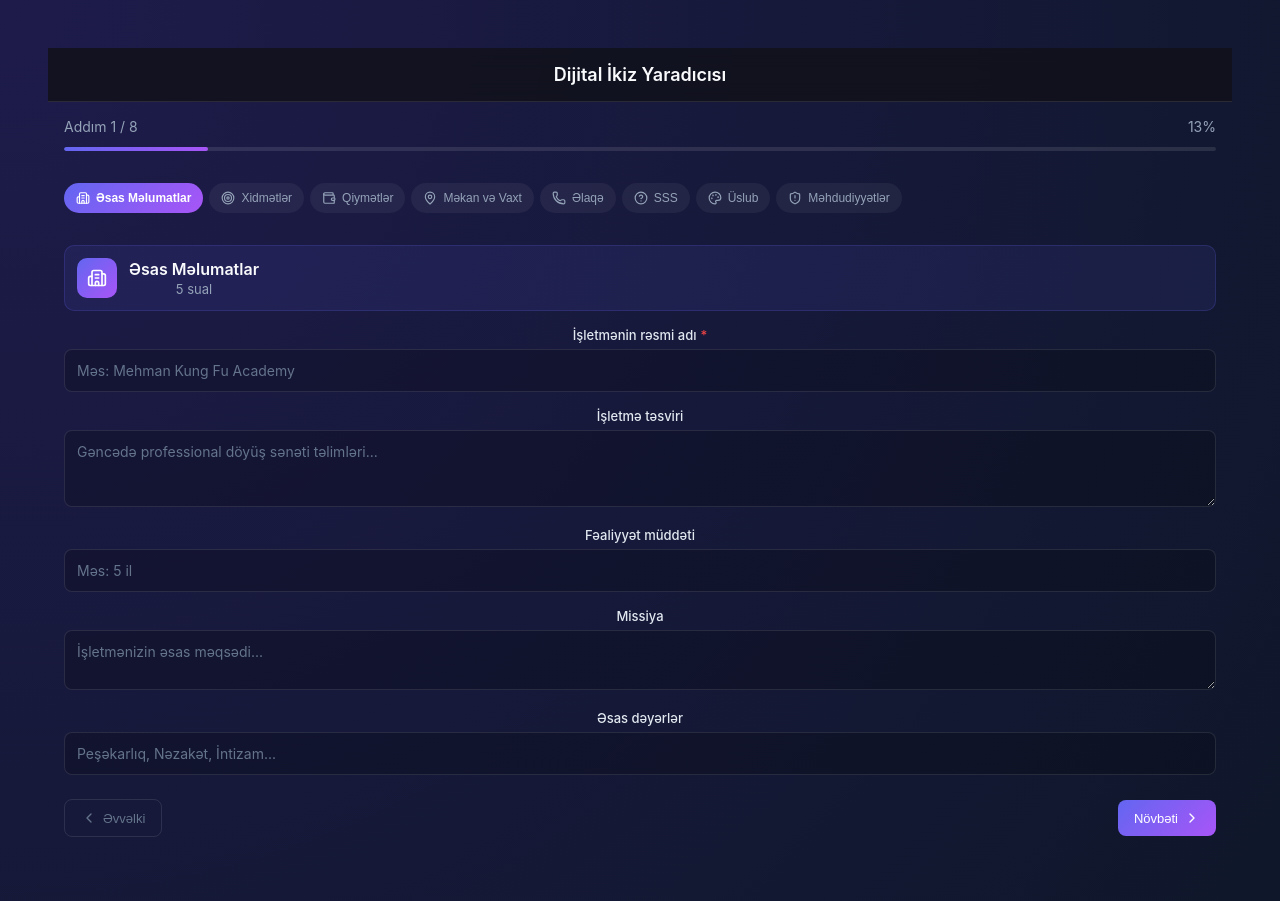
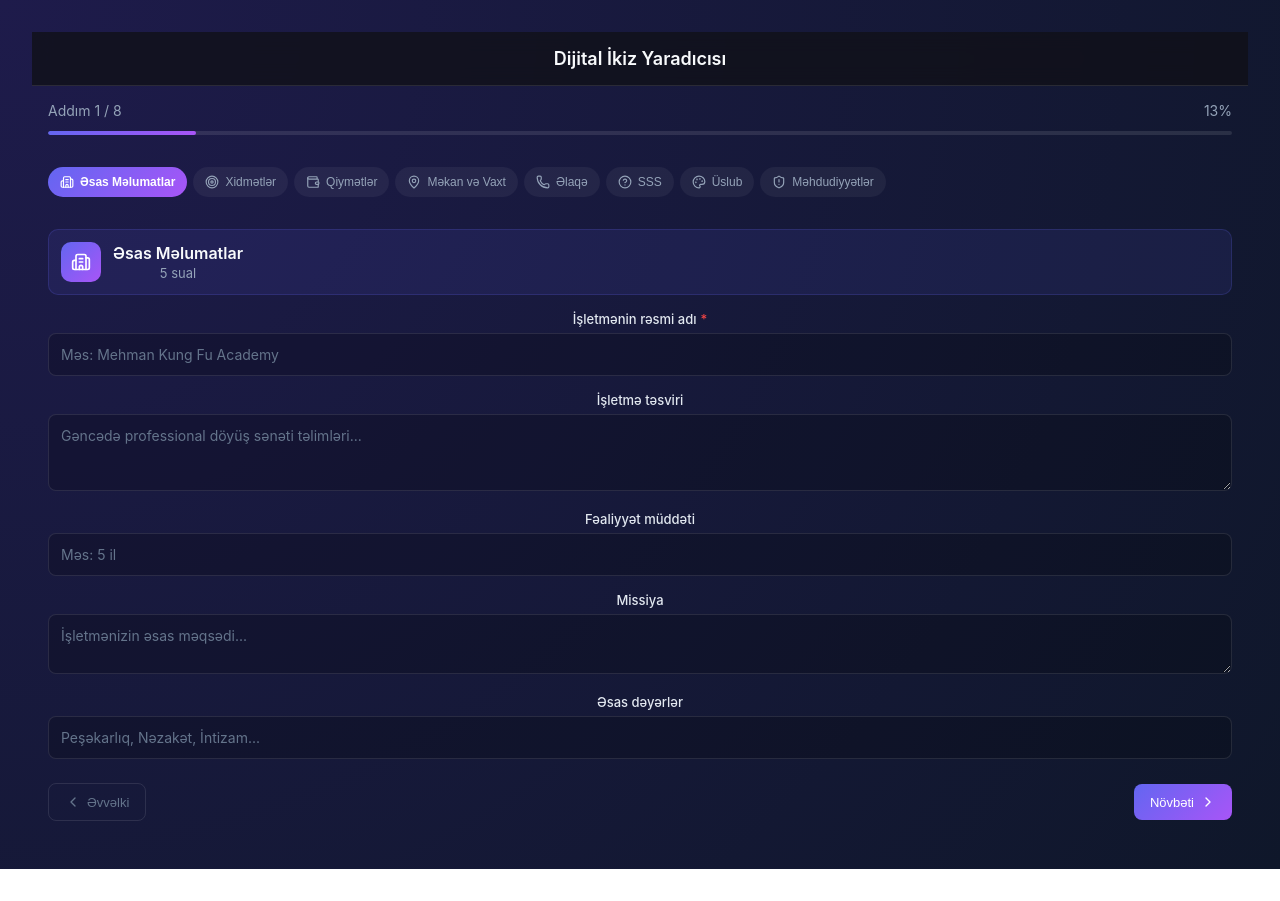
Before and after one commit to israfilshabanov/instagram-dm-automation, a React app in the folder frontend/: page /brief in a window 1280 px wide. After the commit the page ends 869 px from the top, so only its background shows below. Built offline with nearby package versions, Linux system fonts and the light colour scheme; no server answers; the HTML template or start-up script is replaced by a standard one.

Commit message:
fix: app-container tam genislik - flex kaldirildi

```diff
--- a/frontend/src/index.css
+++ b/frontend/src/index.css
@@ -74,12 +74,8 @@ input::placeholder, textarea::placeholder {
 }
 
 .app-container {
-  display: flex;
-  flex-direction: column;
-  align-items: center;
-  justify-content: center;
+  display: block;
   min-height: 100vh;
   min-height: 100dvh;
-  padding: 1rem;
   width: 100%;
 }
```
